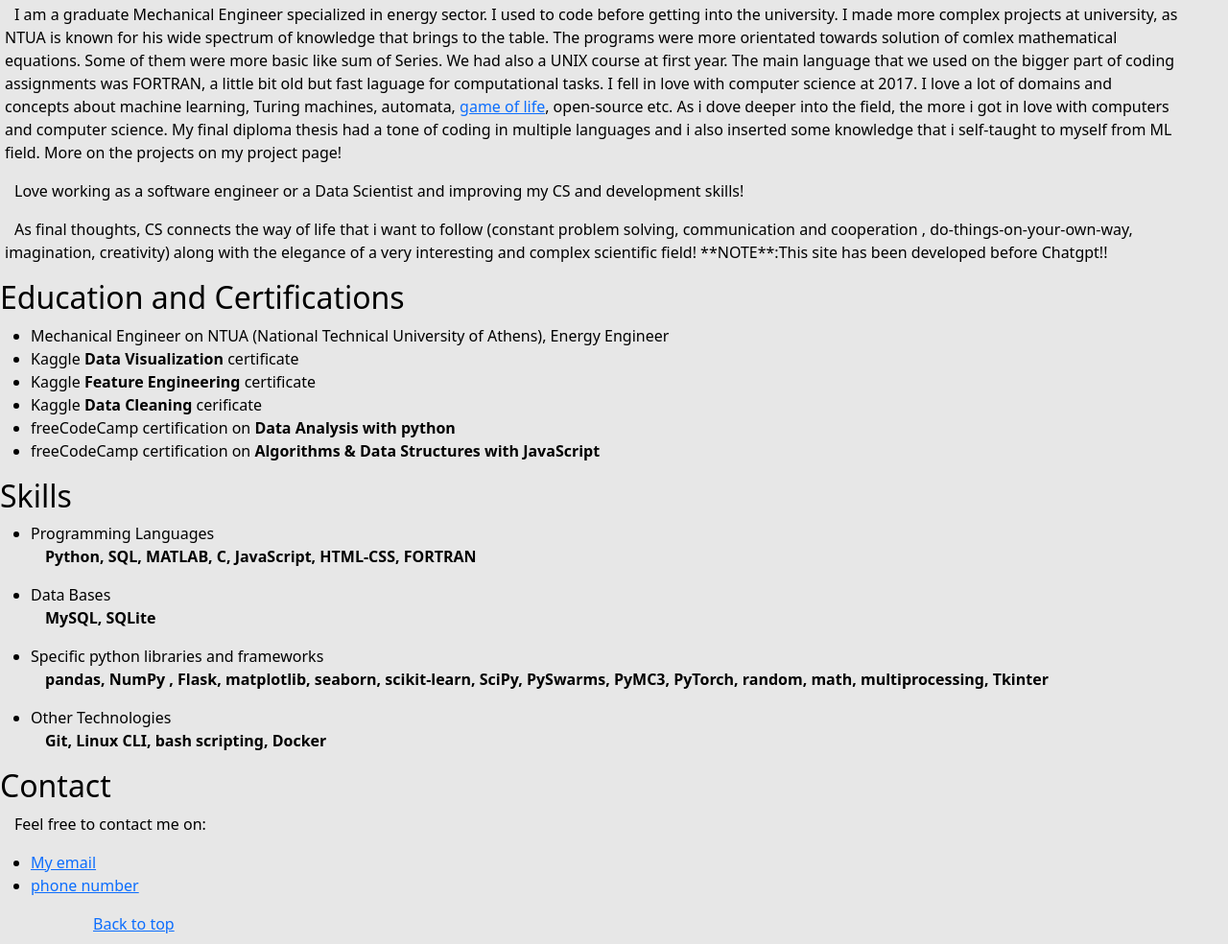
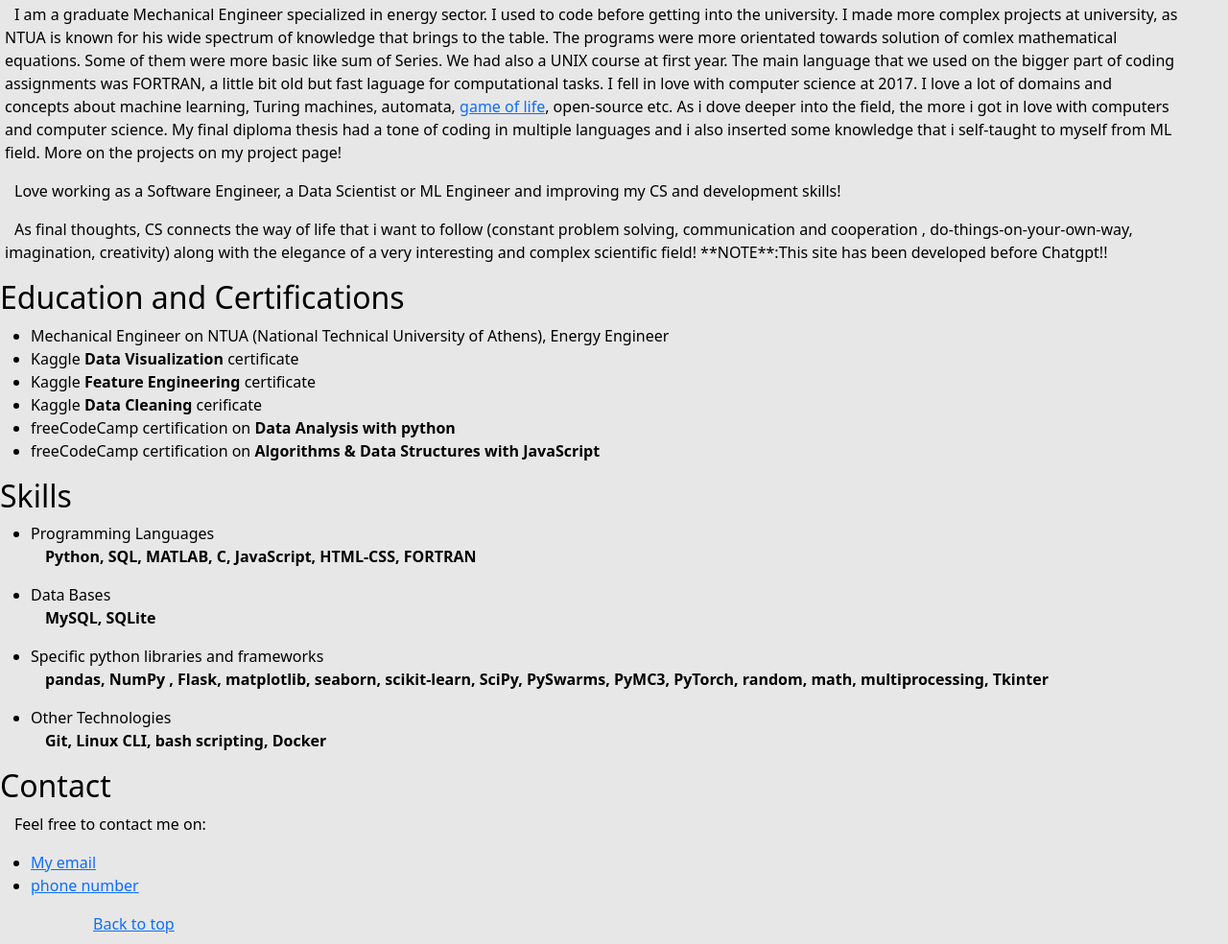
Before and after one commit to AndreasTsikri/AndreasTsikri.github.io, a plain HTML site: page index.html in a window 1280 px wide. Shown: the part 729-1713 px from the top of the page at 96% size. Drawn offline with nearby package versions, Linux system fonts and the light colour scheme.

Commit message:
update index

```diff
--- a/index.html
+++ b/index.html
@@ -59,7 +59,7 @@
              As i dove deeper into the field, the more i got in love with computers and computer science. My final diploma thesis
             had a tone of coding in multiple languages and i also inserted some knowledge that i self-taught to myself from ML field. More on the projects on my project page!        </p>
 
-	<p>Love working as a software engineer or a Data Scientist and improving my CS and development skills!</p>
+	<p>Love working as a Software Engineer, a Data Scientist or ML Engineer and improving my CS and development skills!</p>
 
         <p>As final thoughts, CS connects the way of life that i want to follow (constant problem solving, communication and cooperation , do-things-on-your-own-way,
             imagination, creativity) along with the elegance of a very interesting and complex scientific field!
```
